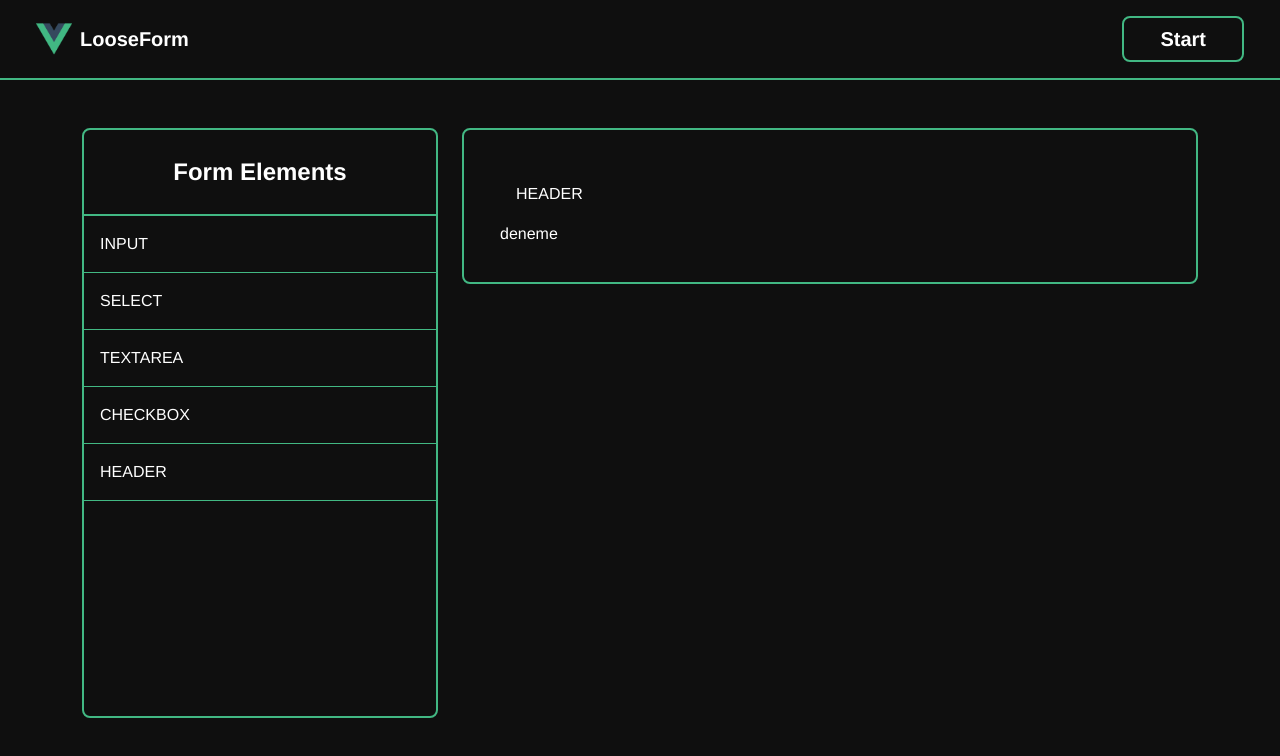
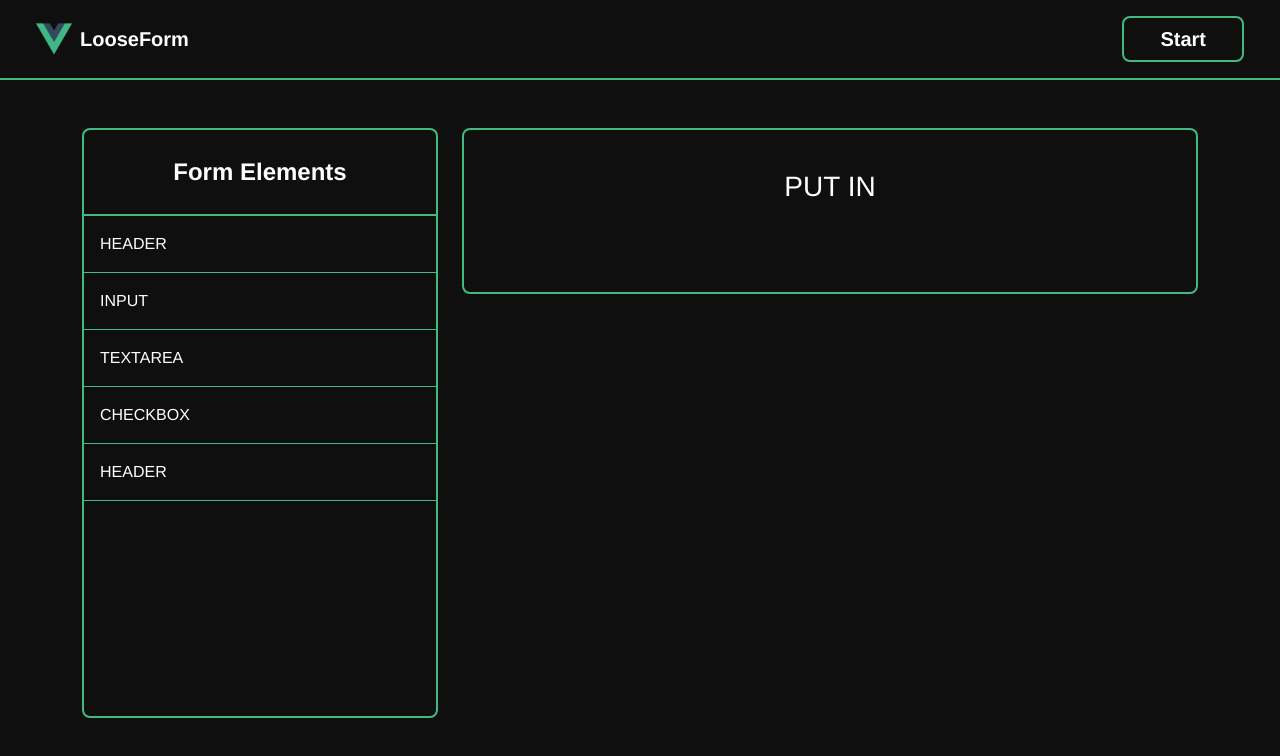
Before and after one commit to MuratBuyukcelebi/LooseForm, a Vue app: page / in a window 1280 px wide. Shown: the top 756 px of the page. Built offline with nearby package versions, Linux system fonts and the light colour scheme.

Commit message:
chore: update home

```diff
--- a/src/views/Home.vue
+++ b/src/views/Home.vue
@@ -21,20 +21,20 @@
         </div>
       </div>
       <div class="col-8">
-        <div class="form">
+        <div class="form position-relative">
+          <div class="d-flex justify-content-center align-items-center fs-3" v-if="list2.length === 0">
+            PUT IN
+          </div>
           <draggable
-              class="dragArea list-group"
+              class="dragArea list-group w-100 py-4 form__list"
               :list="list2"
               @change="log"
               group="people"
           >
-            <div class="form__item" v-for="element in list2" :key="element.id">
-              {{ element.name }}
+            <div v-for="element in list2" :key="element.id">
+              <Options :id="element.id" />
             </div>
           </draggable>
-          <div class="" v-if="list2.length <= 1">
-            deneme
-          </div>
         </div>
       </div>
     </div>
@@ -42,11 +42,11 @@
 </template>
 <script>
 import draggable from "vuedraggable";
-import Input from "../components/Form/Input.vue";
+import Options from "../components/Form/Options.vue";
 
 const message = [
+  "Header",
   "Input",
-  "select",
   "textarea",
   "checkbox",
   "header"
@@ -57,7 +57,7 @@ export default {
   name: 'Home',
   components: {
     draggable,
-    Input
+    Options
   },
 
   data() {
@@ -65,9 +65,7 @@ export default {
       list1: message.map((name) => {
         return { name, fixed: true, id: idGlobal++ };
       }),
-      list2: [
-        { name: "header", fixed: false, id: idGlobal++ }
-      ]
+      list2: []
     }
   },
   methods: {
@@ -77,28 +75,23 @@ export default {
     cloneDog({ id }) {
       if (id === 0) {
         return {
-          id: idGlobal++,
-          name: "Input0"
+          id: 0,
         };
       } else if (id === 1) {
         return {
-          id: idGlobal++,
-          name: "select1"
+          id: 1,
         };
       } else if (id === 2) {
         return {
-          id: idGlobal++,
-          name: "textarea2"
+          id: 2,
         };
       } else if (id === 3) {
         return {
-          id: idGlobal++,
-          name: "checkbox3"
+          id: 3,
         };
       } else if (id === 4) {
         return {
-          id: idGlobal++,
-          name: "Header4"
+          id: 4,
         };
       }
     },
@@ -107,7 +100,7 @@ export default {
       return (
           (!relatedElement || !relatedElement.fixed)
       );
-    }
+    },
   }
 }
 </script>
@@ -160,22 +153,10 @@ export default {
   border: 2px solid #42b883;
   border-radius: 8px;
 
-  &__item {
-    position: relative;
-    display: block;
-    border-bottom: 1px solid #42b883;
-    padding: 16px;
-    transition: all 0.2s ease-in-out;
-    font-size: 16px;
-    text-transform: uppercase;
-    cursor: pointer;
-
-    &:hover {
-      background-color: #1F1F1F;
-    }
-    &:last-child {
-      border-bottom: none;
-    }
+  &__list {
+    display: flex;
+    flex-direction: column;
+    gap: 16px;
   }
 }
 </style>
```
